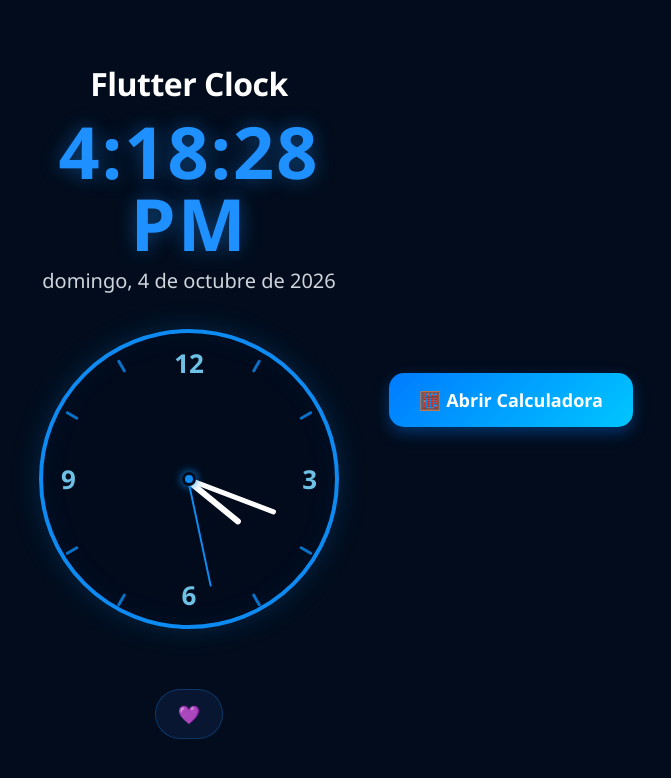
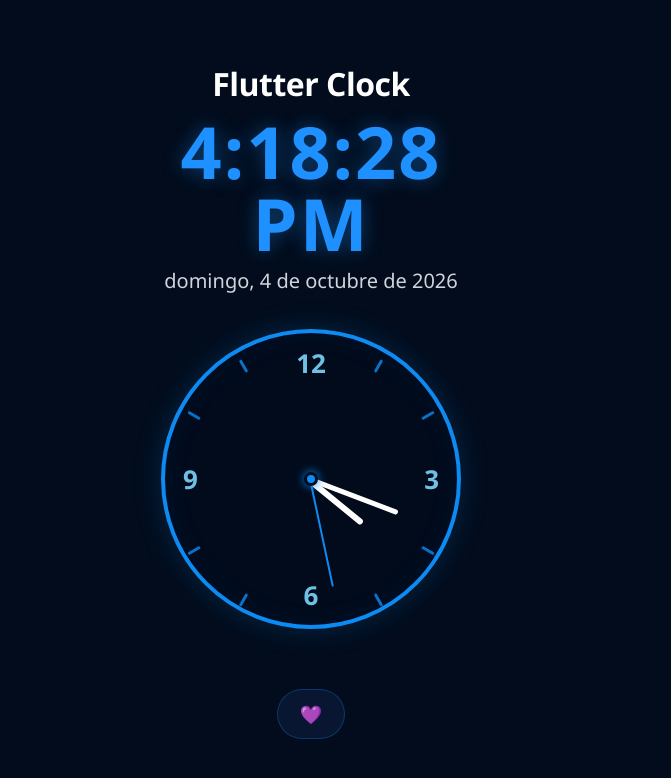
Before and after one commit to Costa-Rica-01/Hora-Exacta-, a plain HTML site: page index.html in a window 1280 px wide. Shown: the whole page, without its empty margins (329-1000 px from the left). Drawn offline with Linux system fonts and the light colour scheme.

Commit message:
Actualizacion de index.html

```diff
--- a/index.html
+++ b/index.html
@@ -233,35 +233,6 @@
      <span class="heart">💜</span>
   </div>
 </div>
-<!-- Boton para ir a la calculadora -->
-<p></p><button class="boton-calculadora" onclick="location.href='calculadora.html'">
-    🧮 Abrir Calculadora
-</button>
-
-<style>
-.boton-calculadora {
-    background: linear-gradient(135deg, #007bff, #00c6ff);
-    color: white;
-    border: none;
-    padding: 15px 30px;
-    border-radius: 15px;
-    font-size: 18px;
-    font-weight: bold;
-    cursor: pointer;
-    box-shadow: 0 6px 15px rgba(0, 123, 255, 0.35);
-    transition: all 0.3s ease;
-}
-
-.boton-calculadora:hover {
-    transform: translateY(-4px) scale(1.03);
-    box-shadow: 0 10px 22px rgba(0, 123, 255, 0.45);
-}
-
-.boton-calculadora:active {
-    transform: scale(0.97);
-}
-</style></p>
-<!--  Boton para ir a la calculadora -->
 
 <script>
 // Crear ticks
```
